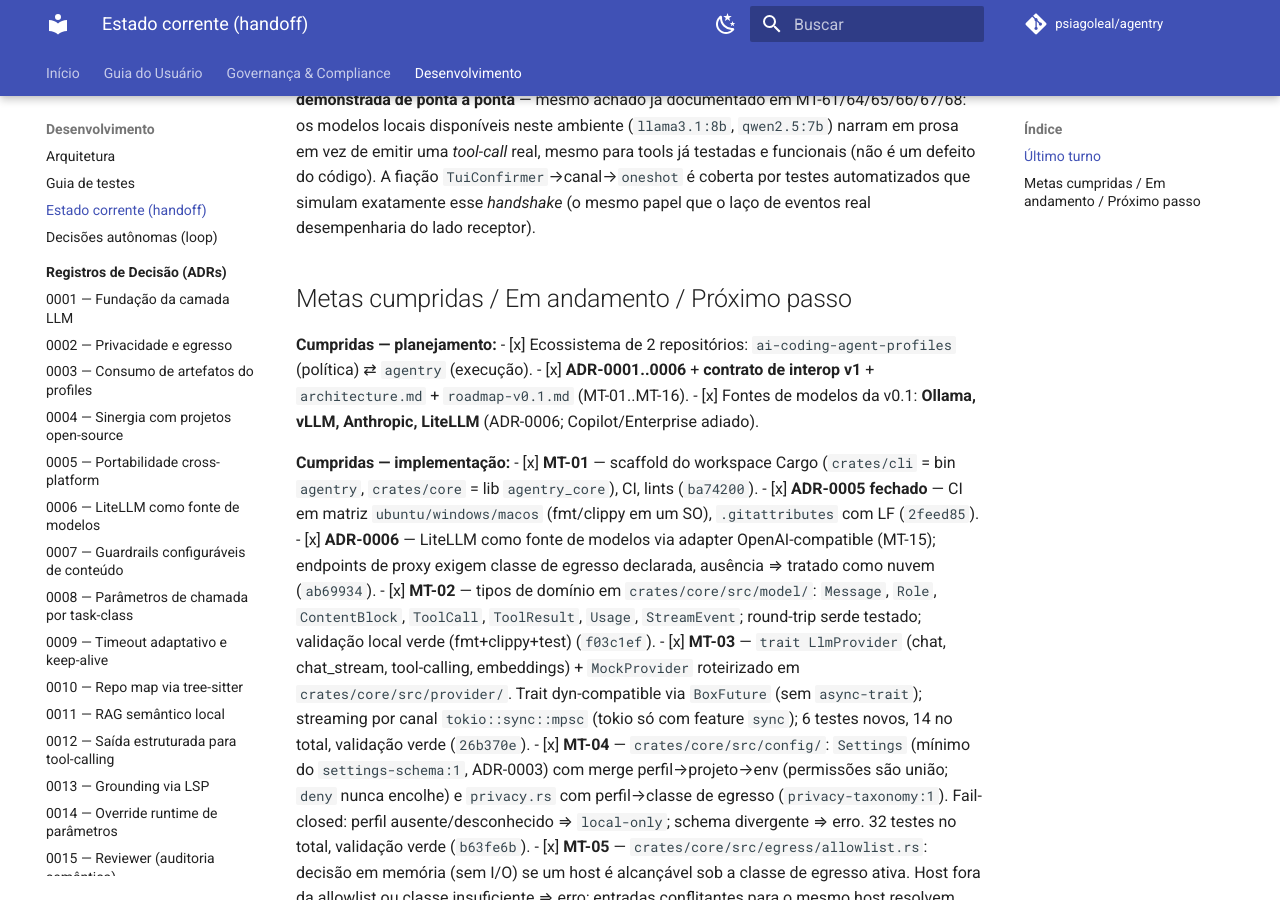
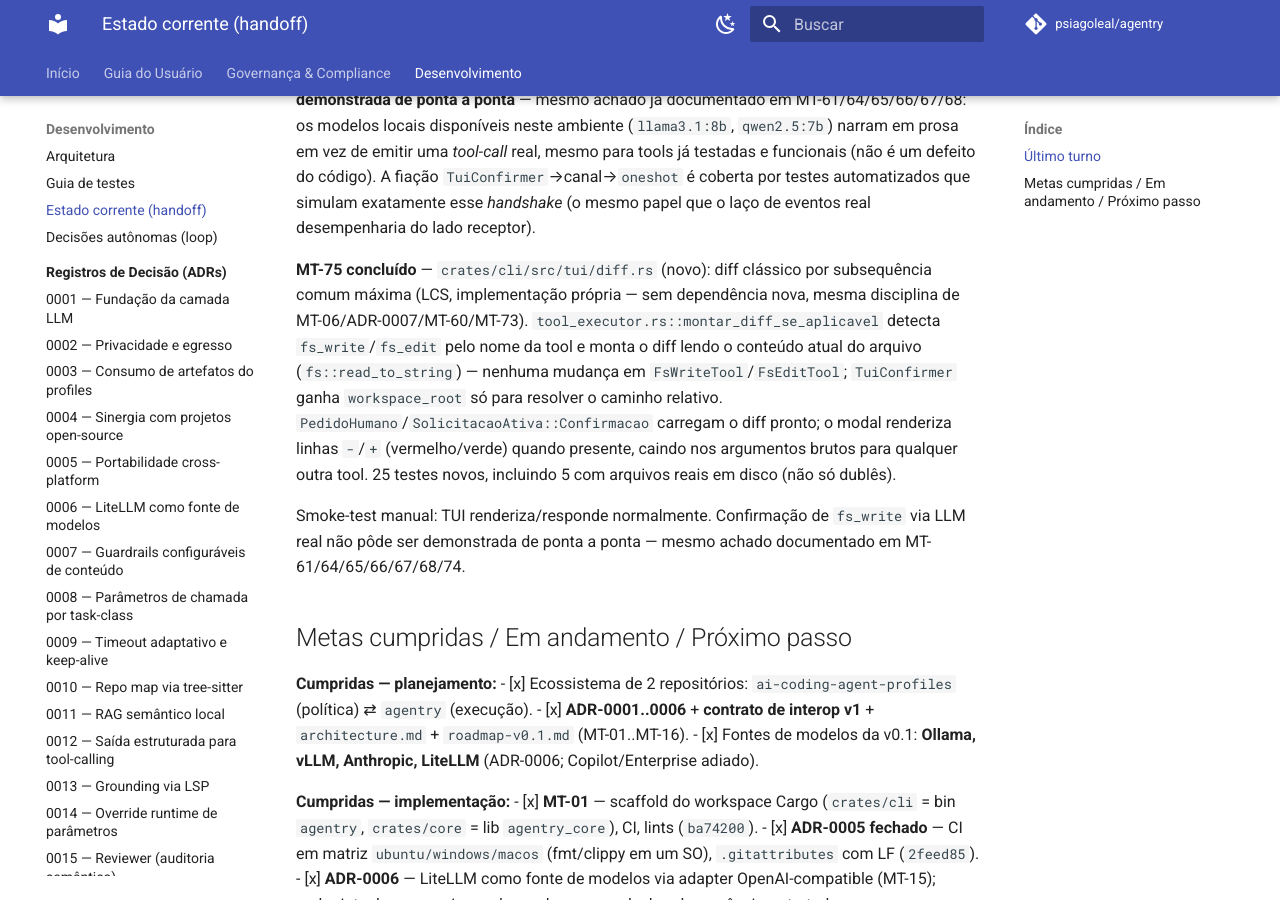
Before and after one commit to psiagoleal/agentry, an MkDocs documentation site: the page built from docs/CURRENT-STATE.md, in a window 1280 px wide and 900 px high, scrolled down 2354 px. Built offline with MkDocs 1.6.1 and Material for MkDocs 9.7.7, drawn with Linux system fonts in a browser that asks for light colours; comment, search, counter and statistics services are not loaded.

Commit message:
docs(handoff): marca MT-75 concluído; próximo passo é o MT-76

```diff
--- a/docs/CURRENT-STATE.md
+++ b/docs/CURRENT-STATE.md
@@ -93,6 +93,20 @@
   defeito do código). A fiação `TuiConfirmer`→canal→`oneshot` é coberta por testes
   automatizados que simulam exatamente esse *handshake* (o mesmo papel que o laço de eventos
   real desempenharia do lado receptor).
+
+  **MT-75 concluído** — `crates/cli/src/tui/diff.rs` (novo): diff clássico por subsequência
+  comum máxima (LCS, implementação própria — sem dependência nova, mesma disciplina de
+  MT-06/ADR-0007/MT-60/MT-73). `tool_executor.rs::montar_diff_se_aplicavel` detecta
+  `fs_write`/`fs_edit` pelo nome da tool e monta o diff lendo o conteúdo atual do arquivo
+  (`fs::read_to_string`) — nenhuma mudança em `FsWriteTool`/`FsEditTool`; `TuiConfirmer` ganha
+  `workspace_root` só para resolver o caminho relativo. `PedidoHumano`/`SolicitacaoAtiva::Confirmacao`
+  carregam o diff pronto; o modal renderiza linhas `-`/`+` (vermelho/verde) quando presente,
+  caindo nos argumentos brutos para qualquer outra tool. 25 testes novos, incluindo 5 com
+  arquivos reais em disco (não só dublês).
+
+  Smoke-test manual: TUI renderiza/responde normalmente. Confirmação de `fs_write` via LLM real
+  não pôde ser demonstrada de ponta a ponta — mesmo achado documentado em
+  MT-61/64/65/66/67/68/74.
 
 ## Metas cumpridas / Em andamento / Próximo passo
 
@@ -1052,16 +1066,35 @@
   `TuiConfirmer`→canal→`oneshot` é coberta por testes automatizados que simulam exatamente esse
   *handshake*.
 
+- [x] **MT-75** — novo `crates/cli/src/tui/diff.rs`: `LinhaDiff`
+  (`Removida`/`Adicionada`/`Inalterada`) + `diff_linhas()` — diff clássico por subsequência
+  comum máxima (LCS, implementação própria via programação dinâmica; mesma disciplina de
+  MT-06/ADR-0007/MT-60/MT-73 contra dependência nova para problema estreito). 7 testes cobrindo
+  arquivo novo, conteúdo idêntico, adição/remoção no meio, substituição, dois vazios.
+  `tool_executor.rs::montar_diff_se_aplicavel` detecta `fs_write`/`fs_edit` pelo nome da tool e
+  monta o diff lendo o conteúdo atual do arquivo via `fs::read_to_string` — nenhuma mudança em
+  `FsWriteTool`/`FsEditTool`, só uma leitura adicional do lado da prévia; qualquer outra tool
+  devolve `None`. `TuiConfirmer` ganha `workspace_root` (só para resolver o *path* relativo).
+  `PedidoHumano`/`SolicitacaoAtiva::Confirmacao` carregam o diff pronto; o modal (agora 70×60%,
+  maior para caber diffs reais) renderiza linhas `-`/`+` (vermelho/verde) quando presente,
+  caindo nos argumentos brutos para qualquer outra tool ou diff vazio. 25 testes novos no
+  total, incluindo 5 com arquivos reais em disco.
+
+  Smoke-test manual: TUI renderiza/responde normalmente. Confirmação de `fs_write` via LLM real
+  não pôde ser demonstrada de ponta a ponta — mesmo achado documentado em
+  MT-61/64/65/66/67/68/74.
+
 **Em andamento:** nada pendente — árvore de trabalho limpa, tudo commitado.
 
-**Próximo passo:** **MT-75** (`docs/roadmap-v0.9.md`, novo `crates/cli/src/tui/diff.rs`,
-`crates/cli/src/tool_executor.rs`) — visualizador de diff (modal): para confirmações de
-`fs_write`/`fs_edit` sob `ask`, o `TuiConfirmer` (MT-74) passa a detectar essas duas tools e
-montar um diff de verdade (linhas removidas/adicionadas) em vez de mostrar os argumentos
-brutos — nenhuma mudança em `FsWriteTool`/`FsEditTool`, sexto ticket da Fase 15. Outros itens
-em aberto, sem ticket: deploy do site MkDocs (GitHub Pages) — decisão explícita do usuário de
-não fazer ainda; CI multi-SO ainda não observado verde (falta um push que dispare a matriz);
-backlog independente do `ai-coding-agent-profiles` (ADRs 0001-0005 — RTK/OKF pendentes de reanálise de maturidade,
+**Próximo passo:** **MT-76** (`docs/roadmap-v0.9.md`, `docs/usuario/uso.md`,
+`docs/adr/0027-tui-via-ratatui.md`, `docs/adr/README.md`) — documentação (usuário): seção "Modo
+TUI" (`--tui`, *keybindings* *default*, como sair); ADR-0027 promovida a `Accepted` (MT-70..75
+concluídos) — **fecha a Fase 15 inteira**. Sétimo e último ticket da Fase 15; depois dele,
+próxima fase a preparar é a Fase 16 (`rmcp`, MCP client), já pré-autorizada pelo mantenedor.
+Outros itens em aberto, sem ticket: deploy do site MkDocs (GitHub Pages) — decisão explícita do
+usuário de não fazer ainda; CI multi-SO ainda não observado verde (falta um push que dispare a
+matriz); backlog independente do `ai-coding-agent-profiles` (ADRs 0001-0005 — RTK/OKF
+pendentes de reanálise de maturidade,
 perfis base+overlay/skills executáveis/config de serviços pendentes de validação de
 implementação).
 
@@ -1082,6 +1115,7 @@
 
 | Data | Commit | Resumo | MT |
 |------|--------|--------|----|
+| 2026-07-15 | `ba11489` | MT-75: visualizador de diff (modal) para fs_write/fs_edit sob ask | MT-75 |
 | 2026-07-15 | `b4e9935` | MT-74: widgets de permissão (TuiConfirmer) e pergunta (TuiPrompter) | MT-74 |
 | 2026-07-15 | `7d3da53` | MT-73: seletor de modelo/provider com busca difusa (Ctrl+P) | MT-73 |
 | 2026-07-15 | `04db36e` | MT-72: view de chat com streaming real (integração com Session/Router) | MT-72 |
```
Also changed, not shown: other parts of docs/CURRENT-STATE.md (+1 -1 lines), docs/roadmap-v0.9.md (+1 -1 lines).
